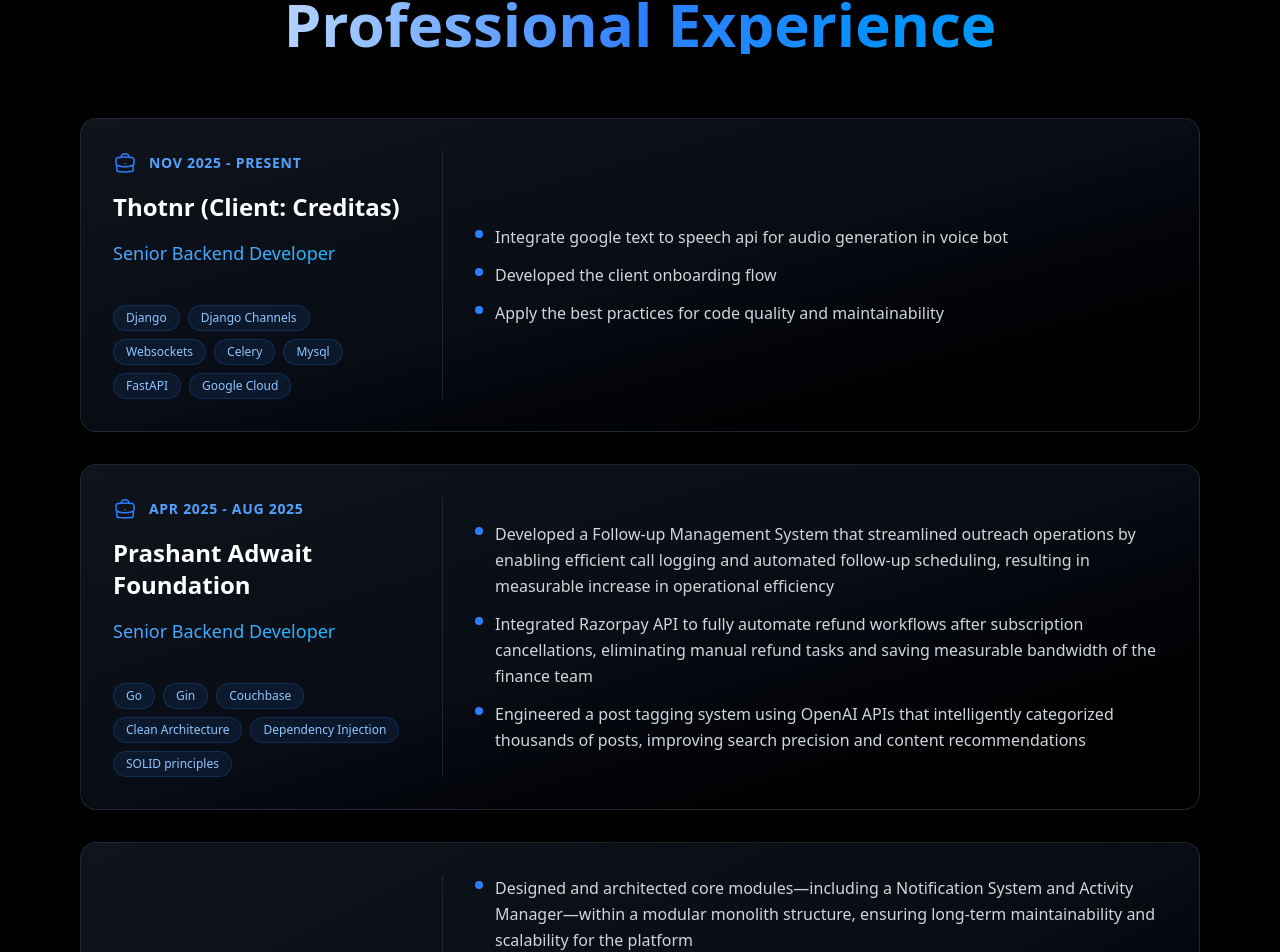
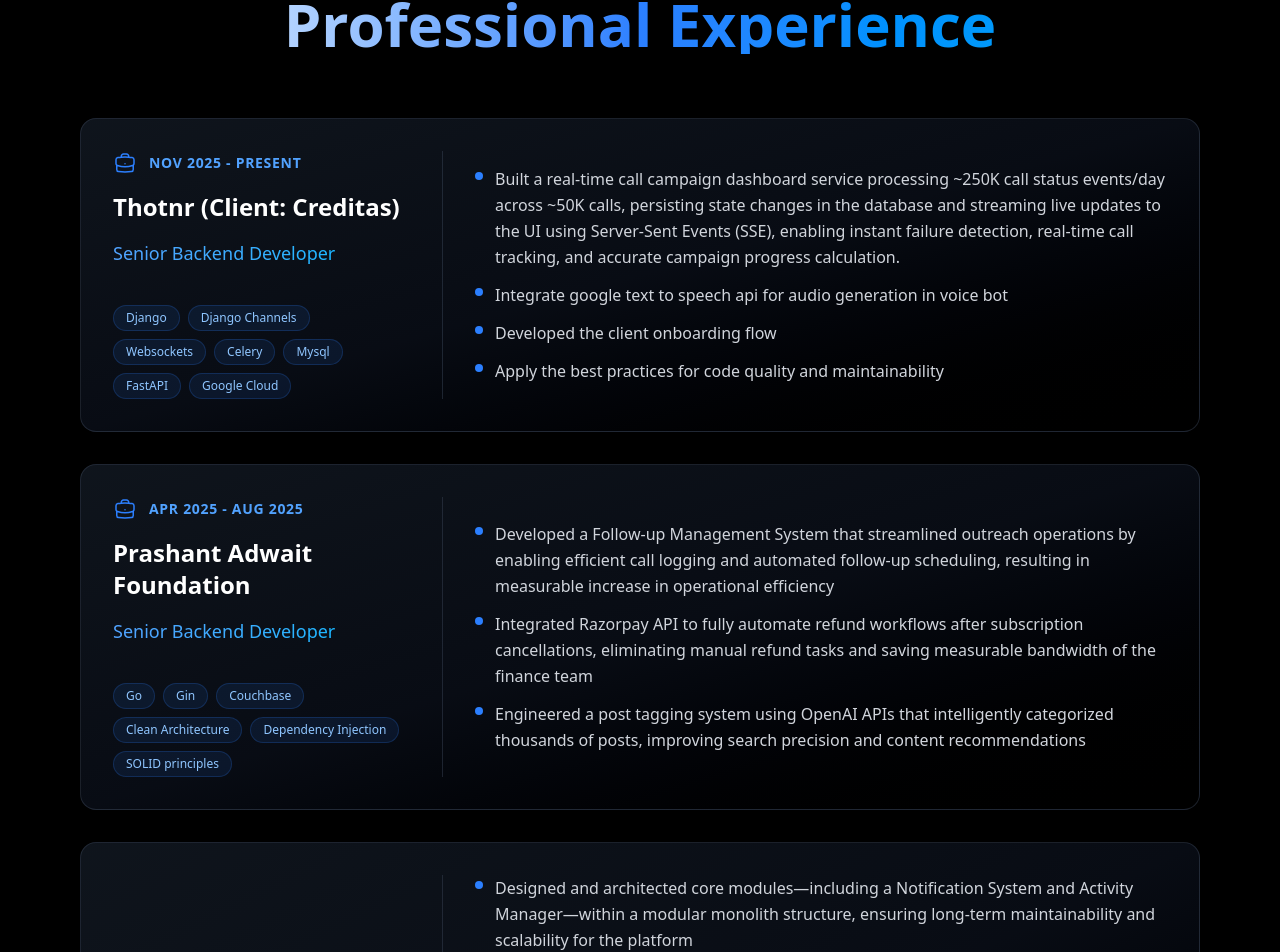
Before and after one commit to pawarharshit26/portfolio, a React (Vite) app: page / in a window 1280 px wide. Shown: the part 1792-2744 px from the top of the page. Built offline with nearby package versions, Linux system fonts and the light colour scheme.

Commit message:
added new experience

```diff
--- a/src/components/experience.tsx
+++ b/src/components/experience.tsx
@@ -9,6 +9,7 @@ const experiences = [
 		location: "Greater Noida",
 		position: "Senior Backend Developer",
 		details: [
+			"Built a real-time call campaign dashboard service processing ~250K call status events/day across ~50K calls, persisting state changes in the database and streaming live updates to the UI using Server-Sent Events (SSE), enabling instant failure detection, real-time call tracking, and accurate campaign progress calculation.",
 			"Integrate google text to speech api for audio generation in voice bot",
 			"Developed the client onboarding flow",
 			"Apply the best practices for code quality and maintainability",
```
